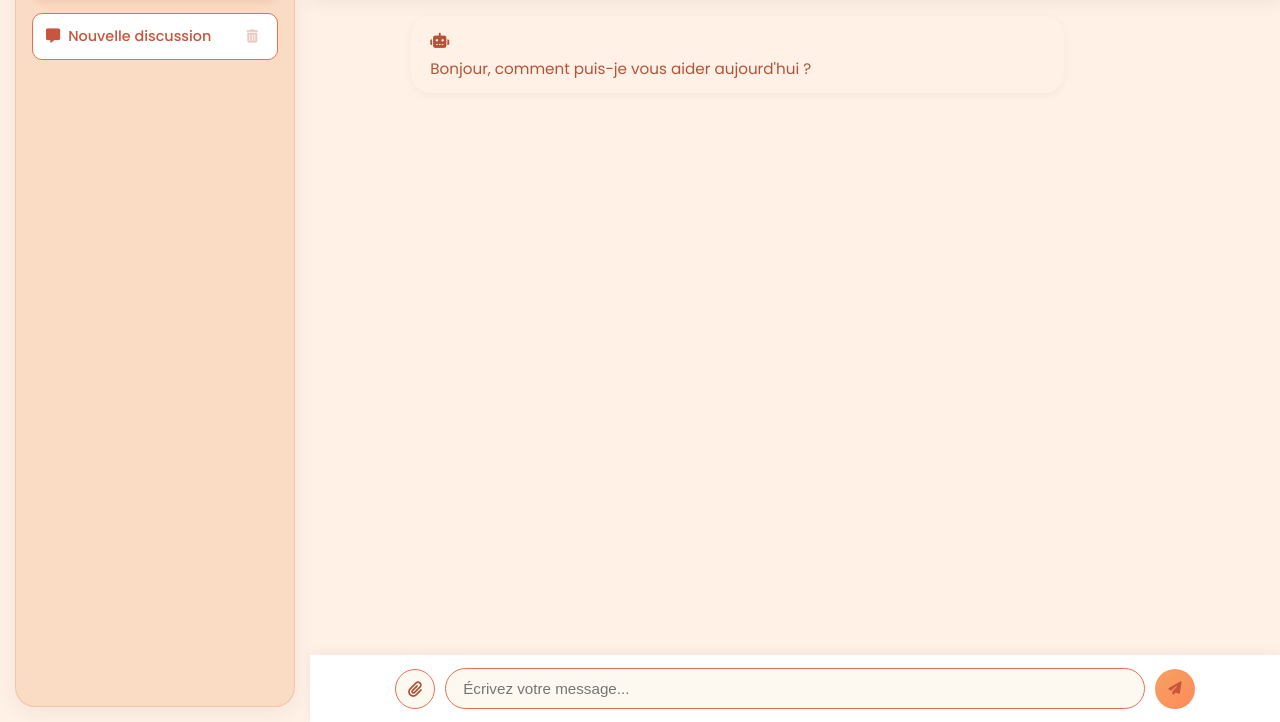
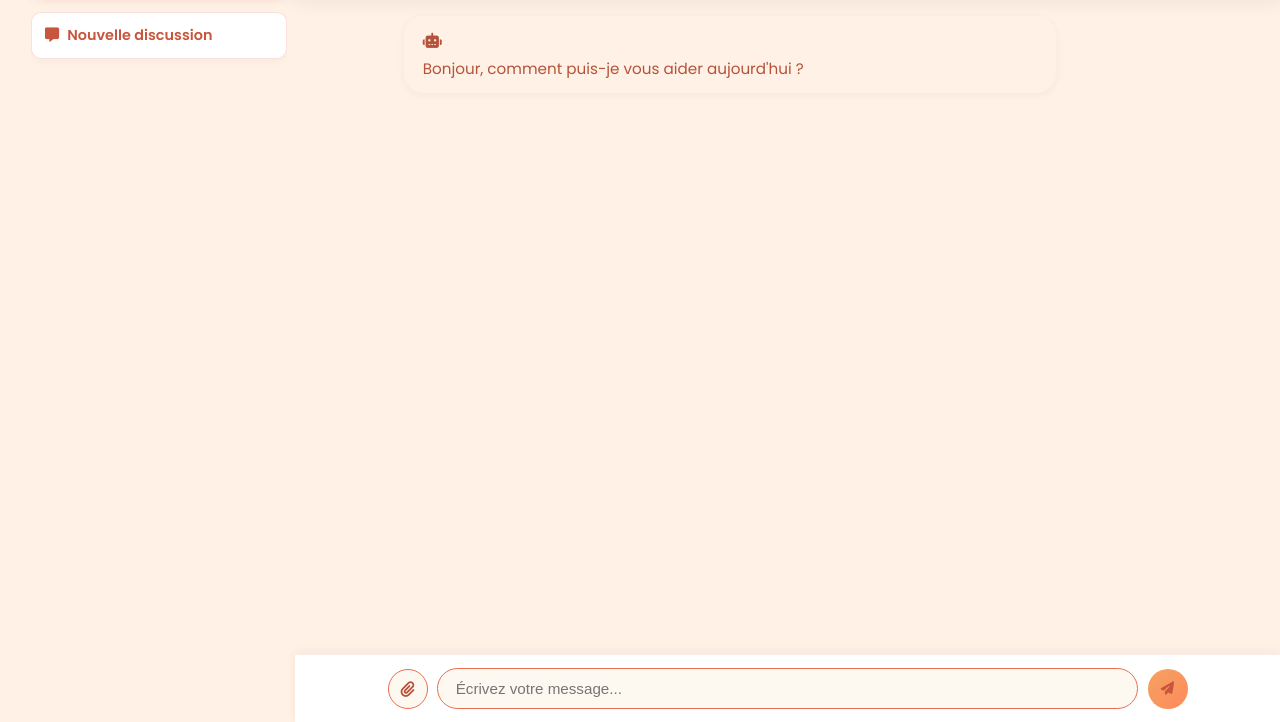
Before and after one commit to Mama-cyber/Chat-bot, a website: page public/index.html in a window 1280 px wide. Shown: the part 78-800 px from the top of the page. Drawn offline with nearby package versions, Linux system fonts and the light colour scheme.

Commit message:
Refactor sidebar styles for mobile and desktop
Updated sidebar styles for better responsiveness and clarity.

```diff
--- a/public/styles.css
+++ b/public/styles.css
@@ -8,7 +8,7 @@
   --danger: #D65A6F;      /* Rose rouge chaleureux */
   --text: #B55239;        /* Brun rosé chaud */
   --success: #E9C46A;     /* Safran doux */
-  --sidebar-bg: #fadcc5;  /* Fond de la barre latérale */
+  --sidebar-bg: #fadcc5;  /* Utilisé uniquement sur mobile */
 }
 
 /* ===== RESET ET BASE ===== */
@@ -33,34 +33,31 @@ body {
   display: flex;
   width: 100%;
   height: 100%;
+  position: relative;
 }
 
-/* ===== BARRE LATÉRALE FLOTTANTE ET RÉTRACTABLE ===== */
+/* ===== BARRE LATÉRALE ÉPURÉE (SUR PC) ===== */
 #sidebar {
   width: 280px;
-  background-color: var(--sidebar-bg);
-  border: 1px solid rgba(224, 122, 95, 0.25);
+  background-color: transparent; /* Pas de fond sur PC */
+  border: none;                  /* Pas de bordure pour un style ultra fluide */
   display: flex;
   flex-direction: column;
-  padding: 1rem;
+  padding: 1rem 0.5rem 1rem 1rem;
   gap: 1rem;
   flex-shrink: 0;
   z-index: 20;
 
-  /* Transitions fluides pour toutes les propriétés réductibles */
+  /* Transition fluide pour la fermeture */
   transition: transform 0.3s cubic-bezier(0.4, 0, 0.2, 1),
               margin 0.3s ease,
               width 0.3s ease,
               padding 0.3s ease,
               opacity 0.2s ease;
 
-  /* Empêche les éléments internes (boutons, titres) de déborder lors de la fermeture */
+  /* CRITIQUE : Coupe le contenu lors de la fermeture pour ne pas chevaucher le bouton burger */
   overflow: hidden;
-
-  /* Design haut de gamme : Flottant avec espaces et coins arrondis */
-  margin: 15px 15px 15px 15px;
-  border-radius: 20px;
-  box-shadow: 0 4px 20px rgba(94, 48, 35, 0.08);
+  margin: 15px 0 15px 15px;
 }
 
 /* Quand la barre latérale est fermée (Ordinateur) */
@@ -70,7 +67,6 @@ body {
   padding: 0;
   margin-left: 0;
   margin-right: 0;
-  border: none;
   opacity: 0;
 }
 
@@ -89,14 +85,14 @@ body {
   align-items: center;
   justify-content: center;
   gap: 10px;
-  box-shadow: 0 4px 10px rgba(200, 85, 61, 0.2);
+  box-shadow: 0 4px 10px rgba(200, 85, 61, 0.15);
   transition: all 0.2s ease;
   white-space: nowrap;
 }
 
 #new-chat-btn:hover {
   transform: translateY(-1px);
-  box-shadow: 0 6px 14px rgba(200, 85, 61, 0.3);
+  box-shadow: 0 6px 14px rgba(200, 85, 61, 0.25);
 }
 
 /* Liste des anciens chats */
@@ -105,13 +101,13 @@ body {
   overflow-y: auto;
   display: flex;
   flex-direction: column;
-  gap: 0.5rem;
+  gap: 0.3rem;
 }
 
-/* Élément de l'historique */
+/* ÉLÉMENT DE L'HISTORIQUE CORRIGÉ (TRANSPARENCE 100%) */
 .history-item {
   padding: 0.7rem 0.8rem;
-  background-color: rgba(255, 255, 255, 0.5);
+  background-color: transparent; /* TRANSPARENCE TOTALE DEMANDÉE */
   border-radius: 10px;
   cursor: pointer;
   font-size: 0.9rem;
@@ -133,14 +129,19 @@ body {
   gap: 8px;
 }
 
-.history-item:hover, .history-item.active {
-  background-color: white;
-  border-color: var(--primary);
+/* Effet survol discret */
+.history-item:hover {
+  background-color: rgba(255, 255, 255, 0.4);
   color: var(--dark);
 }
 
+/* Discussion active */
 .history-item.active {
-  font-weight: 500;
+  font-weight: 600;
+  background-color: white; /* Ressort proprement sans polluer l'historique */
+  box-shadow: 0 2px 8px rgba(94, 48, 35, 0.04);
+  border-color: rgba(231, 111, 81, 0.2);
+  color: var(--dark);
 }
 
 /* Bouton de suppression (Poubelle) */
@@ -148,15 +149,16 @@ body {
   background: none;
   border: none;
   color: var(--text);
-  opacity: 0.3;
+  opacity: 0; /* Totalement masqué par défaut pour rester discret */
   cursor: pointer;
   padding: 4px 6px;
   border-radius: 5px;
   transition: all 0.2s ease;
 }
 
+/* La poubelle se montre uniquement quand on survole la ligne */
 .history-item:hover .delete-chat-btn {
-  opacity: 0.7;
+  opacity: 0.5;
 }
 
 .delete-chat-btn:hover {
@@ -194,13 +196,13 @@ header h1 {
   font-weight: 700;
 }
 
-/* Bouton Menu Burger */
+/* Bouton Menu Burger stable */
 #menu-toggle {
   display: block;
   position: absolute;
   left: 20px;
   top: 50%;
-  transform: translateY(-50%); /* Centrage vertical absolu parfait */
+  transform: translateY(-50%);
   background: none;
   border: none;
   color: var(--success);
@@ -350,7 +352,7 @@ header h1 {
   border: none;
 }
 
-/* ===== RESPONSIVE SMARTPHONES (ÉCRANS INFERIEURS A 768PX) ===== */
+/* ===== RESPONSIVE SMARTPHONES ===== */
 @media (max-width: 768px) {
   #sidebar {
     position: absolute;
@@ -362,20 +364,28 @@ header h1 {
     transform: translateX(-120%);
     width: 260px;
     opacity: 1;
+
+    /* Sur mobile, on garde un fond opaque structuré pour que ce soit lisible */
+    background-color: var(--sidebar-bg);
+    border: 1px solid rgba(224, 122, 95, 0.25);
+    padding: 1rem;
+    box-shadow: 0 4px 25px rgba(94, 48, 35, 0.2);
   }
 
-  /* Version ouverte sur mobile (glisse au-dessus du chat) */
   #sidebar.open {
     transform: translateX(0) !important;
   }
 
-  /* Version fermée sur mobile */
   #sidebar.closed {
     transform: translateX(-120%);
     width: 260px;
     padding: 1rem;
     margin: 15px;
     opacity: 1;
+  }
+
+  .history-item .delete-chat-btn {
+    opacity: 0.5; /* Toujours visible sur mobile car pas de survol souris */
   }
 
   .copy-btn { opacity: 0.5; }
```
